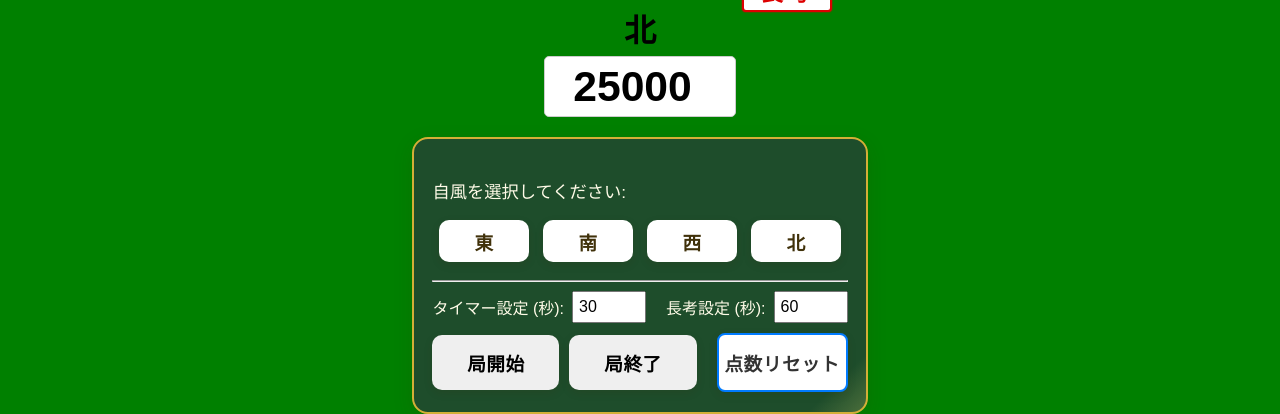
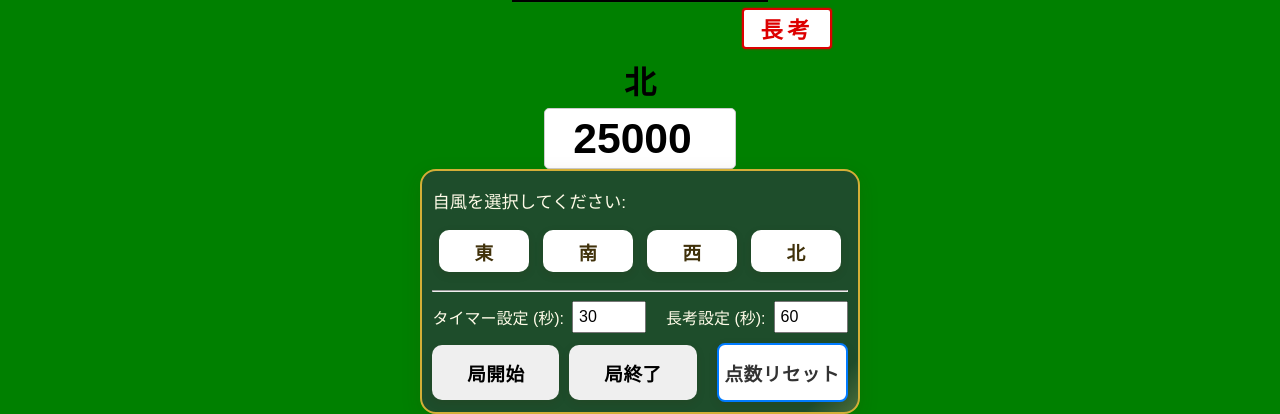
Before and after one commit to pinkyOZW/mahjong-timer, a website: page index.html in a window 1280 px wide. Shown: the part 386-800 px from the top of the page. Drawn offline with nearby package versions, Linux system fonts and the light colour scheme; no server answers.

Commit message:
UI修正

```diff
--- a/style.css
+++ b/style.css
@@ -395,9 +395,8 @@ body {
 
 /* コントロールエリア */
 .controls {
-    margin-top: 20px;
     text-align: left;
-    padding: 22px 18px 20px 18px;
+    padding: 0px 10px 10px 10px;
     background: linear-gradient(135deg, #1e4d2b 92%, #4b6e3b 100%);
     border: 2px solid #d4af37;
     border-radius: 16px;
```
